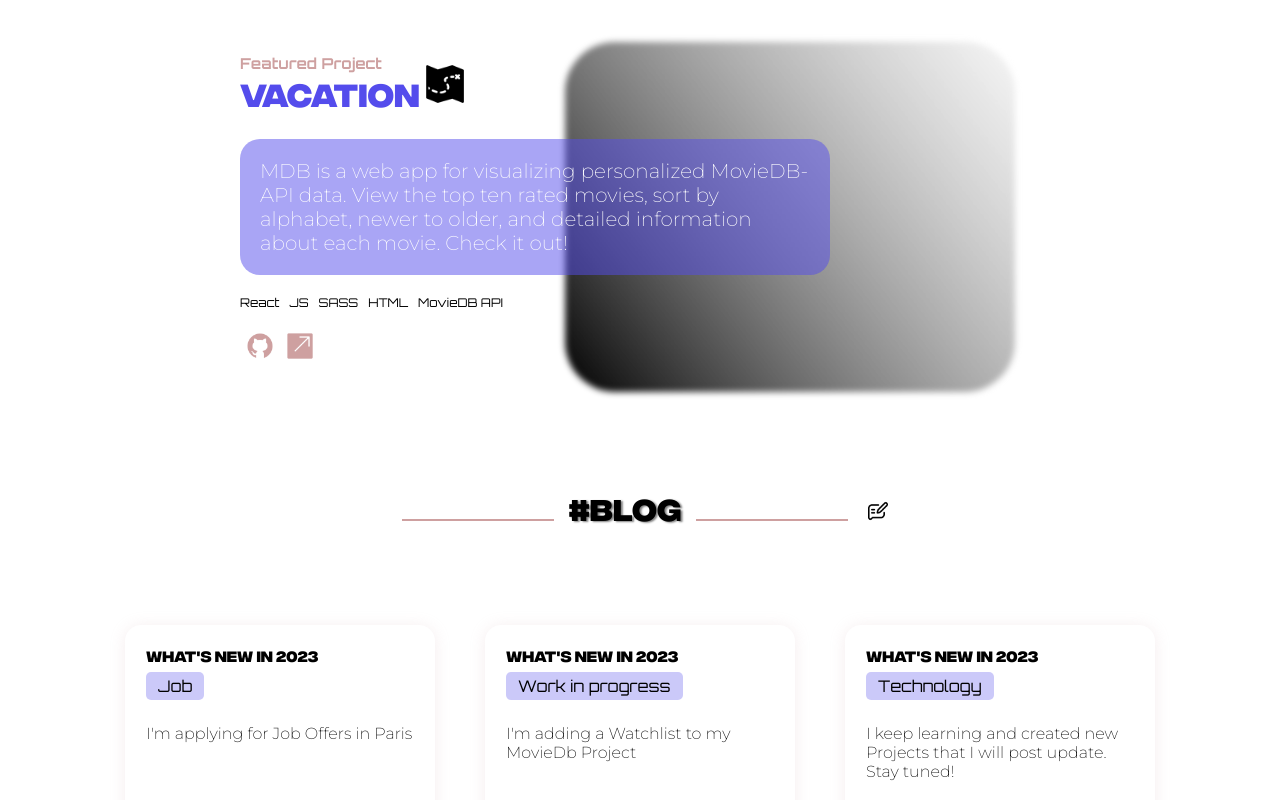
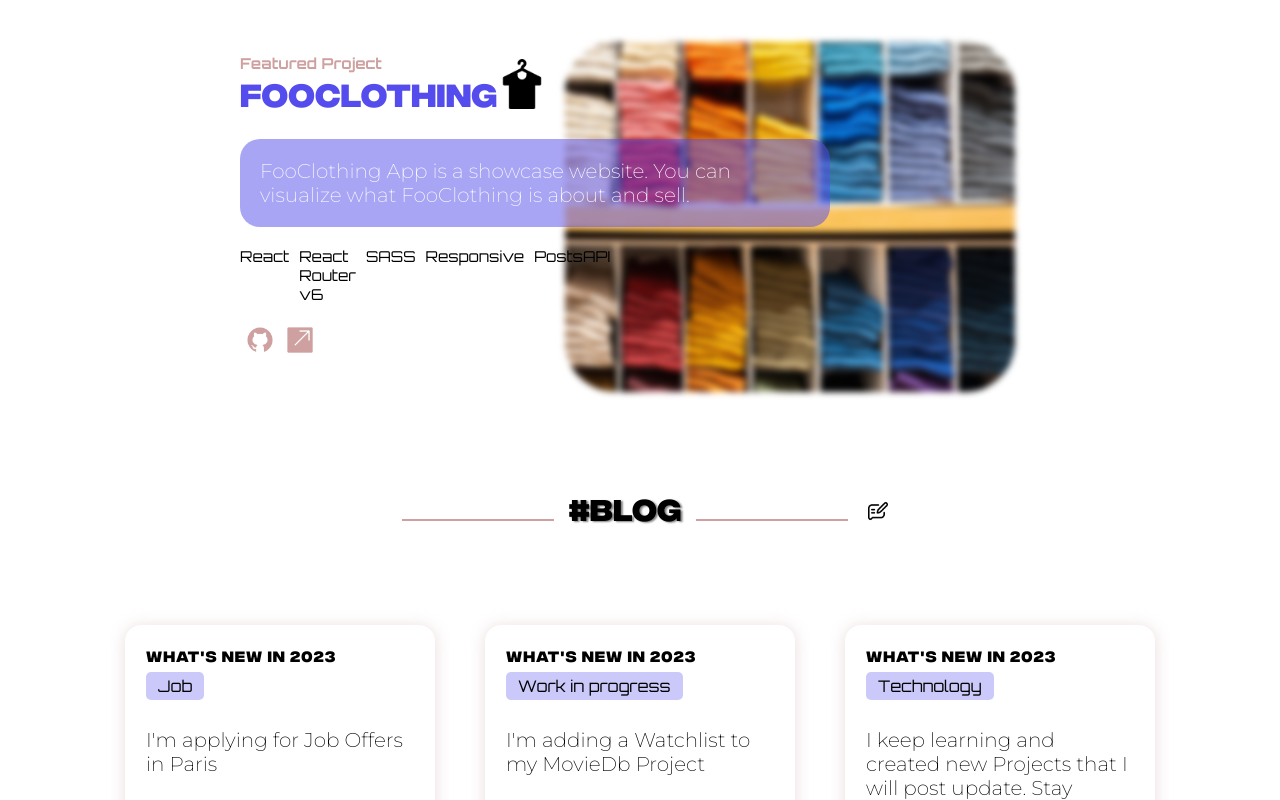
Before and after one commit to burgundythedev/Portfolio, a React (Create React App) app: page / in a window 1280 px wide. Shown: the part 5000-5800 px from the top of the page. Built offline with nearby package versions, Linux system fonts and the light colour scheme.

Commit message:
addproject

```diff
--- a/src/components/Blog/Blog.scss
+++ b/src/components/Blog/Blog.scss
@@ -55,7 +55,7 @@
     flex-direction: column;
     width: 300px;
     overflow: hidden;
-    box-shadow: 0 0.1rem 1rem rgb(204, 164, 168, 0.2);
+    box-shadow: 0 0.1rem 1rem rgb(204, 164, 168, 0.4);
     border-radius: 1em;
     background: white;
     padding: 5px;
@@ -72,13 +72,12 @@
     font-size: 15px;
     margin: 0;
     font-family: "Integral";
+    letter-spacing: 1px;
 
     @media only screen and (max-width: 1100px) {
       font-size: 12px;
     }
-    @media only screen and (max-width: 450px) {
-      font-size: 10px;
-    }
+
   }
 
   &__img {
@@ -98,7 +97,7 @@
       font-size: 0.8rem;
     }
     @media only screen and (max-width: 450px) {
-      font-size: 10px;
+      font-size: 15px;
     }
 
     &--1 {
@@ -139,20 +138,19 @@
     margin-bottom: 0;
     font-family: "Orbitron";
     @media only screen and (max-width: 450px) {
-      font-size: 10px;
+      font-size: 15px;
     }
   }
 
   &__description {
+    font-size: 20px;
     font-family: "Montserrat", sans-serif;
     height: 50px;
 
     @media only screen and (max-width: 900px) {
       height: auto;
     }
-    @media only screen and (max-width: 450px) {
-      font-size: 15px;
-    }
+
   }
 
   &__line {
--- a/src/components/Project/Project.js
+++ b/src/components/Project/Project.js
@@ -8,7 +8,7 @@ import github from "../../UI/Image/github-form.png";
 import link from "../../UI/Image/link.png";
 import form from "../../UI/Image/form.png";
 import adventure from "../../UI/Image/adventure.png";
-import back from "../../UI/Image/angryimg.png";
+import shop from "../../UI/Image/shop.jpeg";
 import woo from "../../UI/Image/woo.png";
 import todo from "../../UI/Image/todolist-vert.png";
 gsap.registerPlugin(ScrollTrigger, ScrollToPlugin);
@@ -201,7 +201,7 @@ const Project = () => {
                     Featured Project
                   </h6>
                   <h1 className="project__title project__title--moviedb">
-                    Vacation
+                    FooClothing
                   </h1>
                 </div>
                 <div className="project__container-img __container-img--moviedb">
@@ -213,37 +213,47 @@ const Project = () => {
                   id="p1"
                   className="project__description project__description--moviedb"
                 >
-                  MDB is a web app for visualizing personalized MovieDB-API
-                  data. View the top ten rated movies, sort by alphabet, newer
-                  to older, and detailed information about each movie. Check it
-                  out!
+                  FooClothing App is a showcase website. You can visualize what
+                  FooClothing is about and sell.
                 </p>
                 <ul id="p1" className="project__list project__list--moviedb">
                   <li className="project__items">React</li>
-                  <li className="project__items">JS</li>
+                  <li className="project__items">React Router v6</li>
                   <li className="project__items">SASS</li>
-                  <li className="project__items">HTML</li>
-                  <li className="project__items">MovieDB API</li>
+                  <li className="project__items">Responsive</li>
+                  <li className="project__items">PostsAPI</li>
                 </ul>
               </div>
               <div className="project__social-icon project__social-icon--moviedb">
-                <a href="https://github.com/" target="_blank" rel="noreferrer">
+                <a
+                  href="https://github.com/burgundythedev/e-commerce"
+                  target="_blank"
+                  rel="noreferrer"
+                >
                   <img
                     src={github}
                     className="project__social-img"
                     alt="icon"
                   />
                 </a>
-                <a href="https://github.com/" target="_blank" rel="noreferrer">
+                <a
+                  href="https://burgundythedev.github.io/e-commerce/"
+                  target="_blank"
+                  rel="noreferrer"
+                >
                   <img src={link} className="project__social-img" alt="icon" />
                 </a>
               </div>
             </div>
             <div className="project__container-screen project__container-screen--moviedb">
-              <a href="https://github.com/" target="_blank" rel="noreferrer">
+              <a
+                href="https://burgundythedev.github.io/e-commerce/"
+                target="_blank"
+                rel="noreferrer"
+              >
                 <img
                   className="project__screen project__screen--moviedb"
-                  src={back}
+                  src={shop}
                   alt="project-screen"
                 />
               </a>
--- a/src/components/Project/Project.scss
+++ b/src/components/Project/Project.scss
@@ -264,7 +264,9 @@
 
     @media only screen and (max-width: 720px) {
       margin: 0;
-      justify-content: center;
+      align-items: center;
+      flex-direction: column;
+
     }
   }
 
@@ -275,7 +277,8 @@
     font-size: 17px;
 
     @media only screen and (max-width: 1320px) {
-      font-size: 12px;
+      font-size: 15px;
+
     }
 
     &:hover {
```
Also changed, not shown: src/UI/Image/adventure.png, src/UI/Image/shop.jpeg (added).
